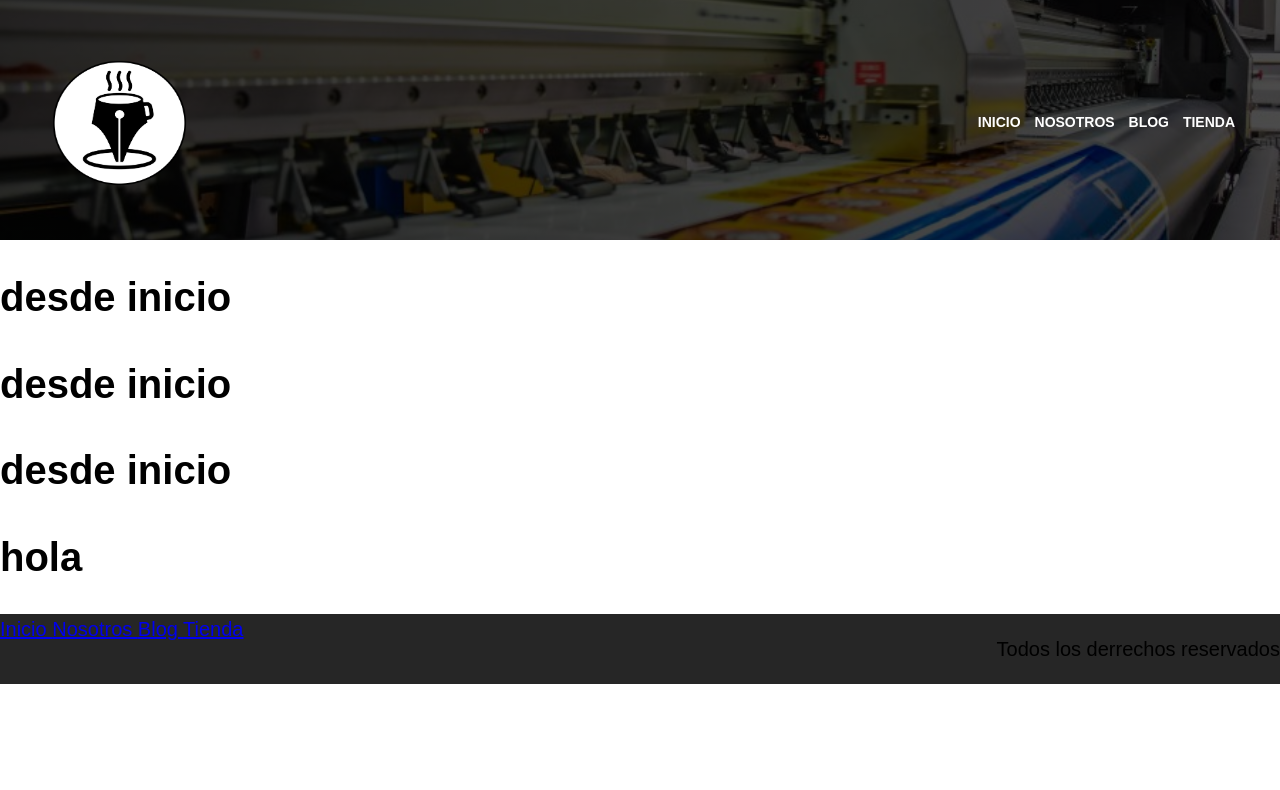
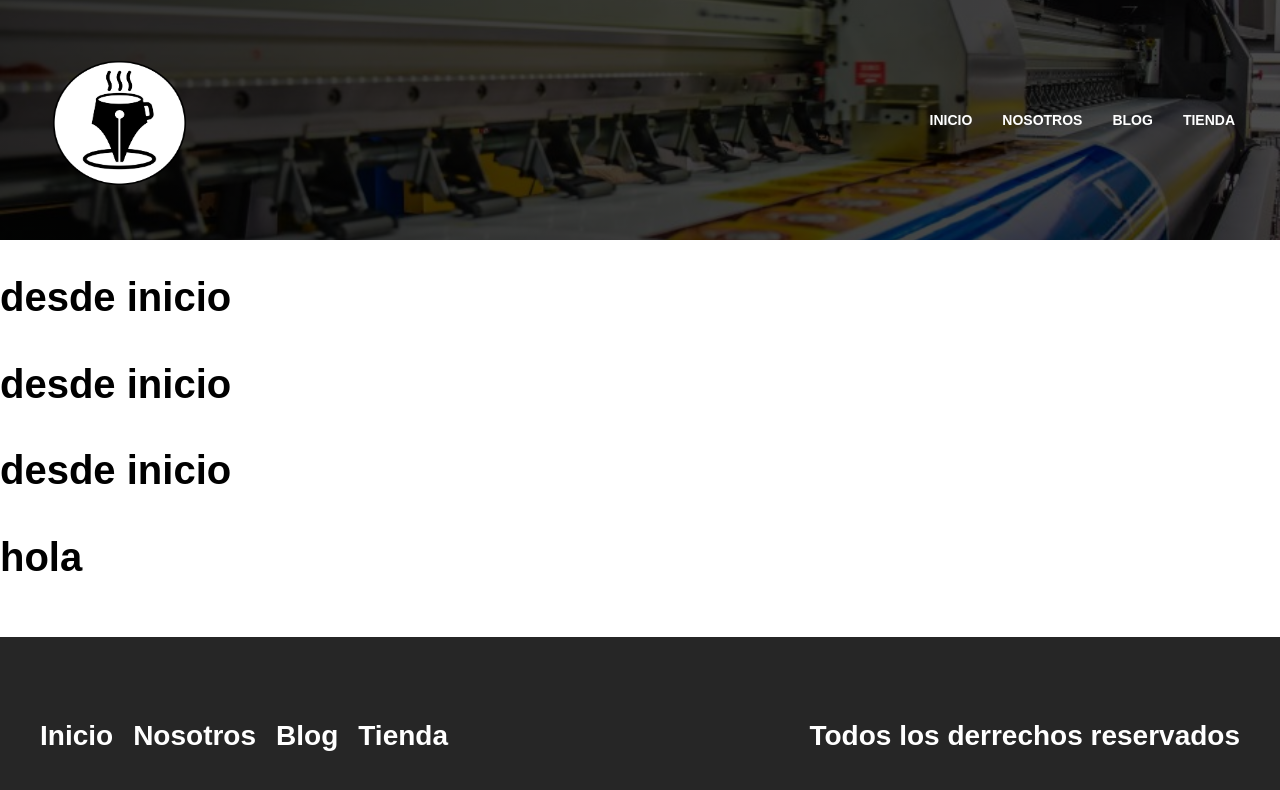
Before and after one commit to kevinRepos-droid/KevinNext.JS, a Next.js app: page / in a window 1280 px wide. Shown: the top 790 px of the page. Built offline with nearby package versions, Linux system fonts and the light colour scheme.

Commit message:
creando footer

```diff
--- a/components/Footer.js
+++ b/components/Footer.js
@@ -4,14 +4,15 @@ import styles from '../styles/Footer.module.css'
 const Footer = () => {
   return (
     <footer className={styles.footer}>
-        <div className={`contendor ${styles.contenido}`}>
-            <nav className="styles.navegacion">
+        <div className={`contenedor ${styles.contenido}`}>
+            <nav className={styles.navegacion}>
                         <Link href="/"> Inicio </Link>
                         <Link href="/nosotros"> Nosotros </Link>
                         <Link href="/blog"> Blog </Link>
                         <Link href="/tienda"> Tienda </Link>
                      </nav>
-                     <p>Todos los derrechos reservados</p>
+
+                     <p className={styles.copyright}>Todos los derrechos reservados</p>
 
         </div>
 
--- a/pages/index.js
+++ b/pages/index.js
@@ -1,6 +1,3 @@
-import Head from 'next/head'
-import Image from 'next/image'
-import Link from 'next/link'
 import Layout from '../components/Layout'
 
 export default function Home() {
--- a/pages/nosotros.js
+++ b/pages/nosotros.js
@@ -1,6 +1,3 @@
-import Head from 'next/head'
-import React from 'react'
-import Link from 'next/link'
 import Layout from '../components/Layout'
 
 const Nosotros = () => {
--- a/styles/Footer.module.css
+++ b/styles/Footer.module.css
@@ -1,5 +1,7 @@
 .footer{
     background-color: var(--negro);
+    padding: 5rem 0;
+    margin-top: 5rem;
 }
 @media (min-width:786px) {
     .contenido {
@@ -8,10 +10,28 @@
     }
 }
 .navegacion {
-    display: felx;
+    display: flex;
     flex-direction: column;
     align-items: center;
 }
+@media (min-width: 768px) {
+    .navegacion {
+        flex-direction: row;
+        gap: 2rem;
+    }
+}
 .navegacion a{
-
+    font-size: 2.8rem;
+    color:var(--blanco);
+    text-decoration: none;
+    font-weight: 700;
 }
+.navegacion a:hover {
+    color: var(--primary);
+}
+.copyright {
+    font-size: 2.8rem;
+    color:var(--blanco);
+    font-weight: 700;
+    text-align: center;
+}
--- a/styles/Header.module.css
+++ b/styles/Header.module.css
@@ -7,12 +7,12 @@
 
 .barra{
     display: flex;
-    flex-direction: colum;
+    flex-direction: column;
     align-items: center;
 
 }
 
-@media(min-width:786px ){
+@media(min-width:786px){
     .barra{
         flex-direction: row;
         justify-content: space-between;
@@ -23,7 +23,7 @@
 }
 .navegacion {
     margin-top: 5rem;
-    display: felx;
+    display: flex;
     gap: 2rem;
 }
 @media (min-width: 786px) {
@@ -39,7 +39,7 @@
     font-weight: 700;
     text-transform: uppercase;
     padding: .5rem;
-    transition-property: background-color ;
+    transition-property: background-color;
     transition-duration: .3s;
 }
 .navegacion a:hover{
```
